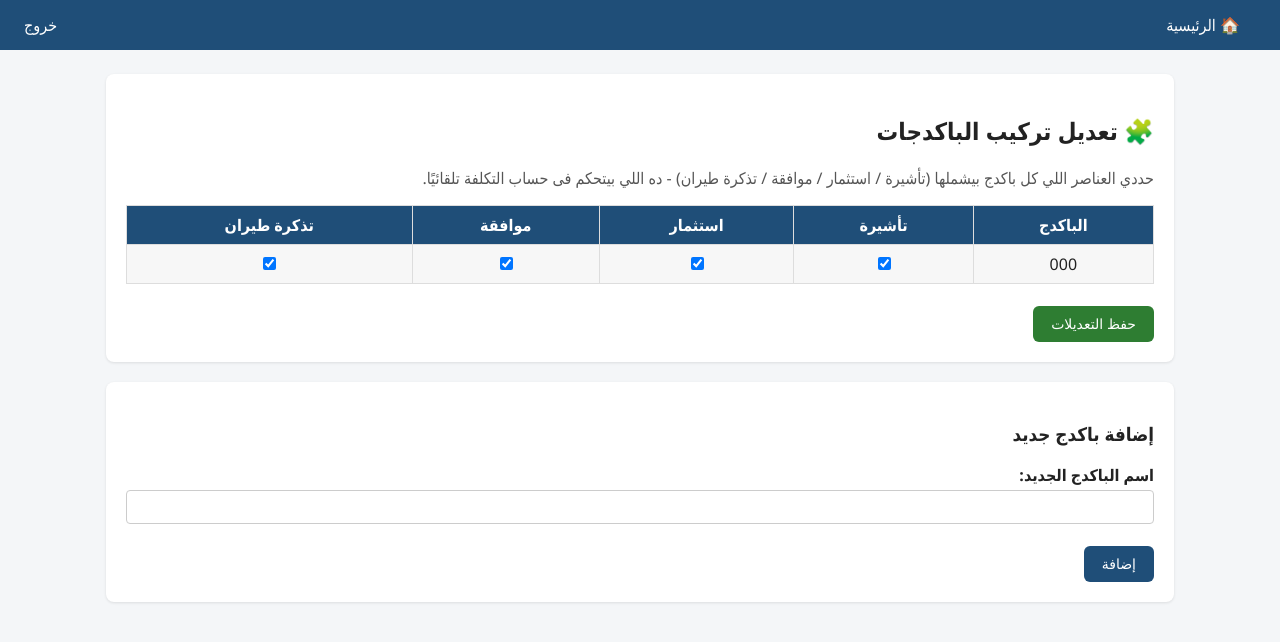
After one commit to kadamos2012/accounting-webapp, a Flask app: page /packages in a window 1280 px wide. The commit adds this page. Shown: the top 642 px of the page. Run offline with Flask 3, Linux system fonts and the light colour scheme; the visitor is signed in with stand-in values (Sample User, id 1); a database or web service that is not in the repository returns one stand-in record (values such as "Sample title"); some libraries are stand-ins or nearby versions.

Commit message:
Add package definitions editing page

```diff
--- a/app.py
+++ b/app.py
@@ -363,6 +363,48 @@ def noshow_page():
     return render_template("noshow.html", message=message)
 
 
+@app.route("/packages", methods=["GET", "POST"])
+@login_required
+def packages_page():
+    conn = get_connection(dict_cursor=True)
+    cur = conn.cursor()
+    if request.method == "POST":
+        if request.form.get("action") == "add":
+            new_code = request.form.get("new_package_code", "").strip()
+            if new_code:
+                cur.execute("""
+                    INSERT INTO package_definitions(package_code, includes_visa, includes_investment,
+                                                      includes_approval, includes_ticket)
+                    VALUES (%s, 0, 0, 0, 0) ON CONFLICT (package_code) DO NOTHING
+                """, (new_code,))
+                conn.commit()
+                flash(f"تم إضافة باكدج جديد: {new_code}")
+        else:
+            cur.execute("SELECT id FROM package_definitions")
+            all_ids = [r["id"] for r in cur.fetchall()]
+            for pid in all_ids:
+                cur.execute("""
+                    UPDATE package_definitions SET
+                        includes_visa = %s, includes_investment = %s,
+                        includes_approval = %s, includes_ticket = %s
+                    WHERE id = %s
+                """, (
+                    1 if request.form.get(f"visa_{pid}") else 0,
+                    1 if request.form.get(f"investment_{pid}") else 0,
+                    1 if request.form.get(f"approval_{pid}") else 0,
+                    1 if request.form.get(f"ticket_{pid}") else 0,
+                    pid,
+                ))
+            conn.commit()
+            flash("تم حفظ التعديلات")
+
+    cur.execute("SELECT id, package_code, includes_visa, includes_investment, includes_approval, includes_ticket "
+                "FROM package_definitions ORDER BY id")
+    rows = cur.fetchall()
+    conn.close()
+    return render_template("packages.html", rows=rows)
+
+
 @app.route("/prices/sell", methods=["GET", "POST"])
 @login_required
 def sell_prices_page():
--- a/templates/dashboard.html
+++ b/templates/dashboard.html
@@ -33,6 +33,7 @@
         <a href="{{ url_for('statement_page') }}" class="btn">📄 كشف حساب طرف</a>
         <a href="{{ url_for('noshow_page') }}" class="btn" style="background:#c62828;">🚫 حالة الغياب</a>
         <a href="{{ url_for('sell_prices_page') }}" class="btn" style="background:#E65100;">💵 تعديل أسعار البيع</a>
+        <a href="{{ url_for('packages_page') }}" class="btn" style="background:#E65100;">🧩 تركيب الباكدجات</a>
         <a href="{{ url_for('period_bookings_page') }}" class="btn" style="background:#6A1B9A;">📅 فتح حجوزات فترة</a>
         <a href="{{ url_for('new_route_page') }}" class="btn" style="background:#00695C;">🗺 إضافة خط سير</a>
         <a href="{{ url_for('charter_page') }}" class="btn" style="background:#00695C;">🛩 حجز شارتر</a>
--- /dev/null
+++ b/templates/packages.html
@@ -0,0 +1,37 @@
+{% extends "base.html" %}
+{% block title %}تركيب الباكدجات{% endblock %}
+{% block content %}
+<div class="card">
+    <h2>🧩 تعديل تركيب الباكدجات</h2>
+    <p style="color:#555;">حددي العناصر اللي كل باكدج بيشملها (تأشيرة / استثمار / موافقة / تذكرة طيران) - ده اللي بيتحكم فى حساب التكلفة تلقائيًا.</p>
+    <form method="post">
+        <table>
+            <tr>
+                <th>الباكدج</th><th>تأشيرة</th><th>استثمار</th><th>موافقة</th><th>تذكرة طيران</th>
+            </tr>
+            {% for r in rows %}
+            <tr>
+                <td>{{ r.package_code }}</td>
+                <td><input type="checkbox" name="visa_{{ r.id }}" {{ 'checked' if r.includes_visa }}></td>
+                <td><input type="checkbox" name="investment_{{ r.id }}" {{ 'checked' if r.includes_investment }}></td>
+                <td><input type="checkbox" name="approval_{{ r.id }}" {{ 'checked' if r.includes_approval }}></td>
+                <td><input type="checkbox" name="ticket_{{ r.id }}" {{ 'checked' if r.includes_ticket }}></td>
+            </tr>
+            {% endfor %}
+        </table>
+        <br>
+        <button type="submit" class="btn btn-green">حفظ التعديلات</button>
+    </form>
+</div>
+
+<div class="card">
+    <h3>إضافة باكدج جديد</h3>
+    <form method="post">
+        <input type="hidden" name="action" value="add">
+        <label>اسم الباكدج الجديد:</label>
+        <input type="text" name="new_package_code" style="width:100%;" required>
+        <br><br>
+        <button type="submit" class="btn">إضافة</button>
+    </form>
+</div>
+{% endblock %}
```
